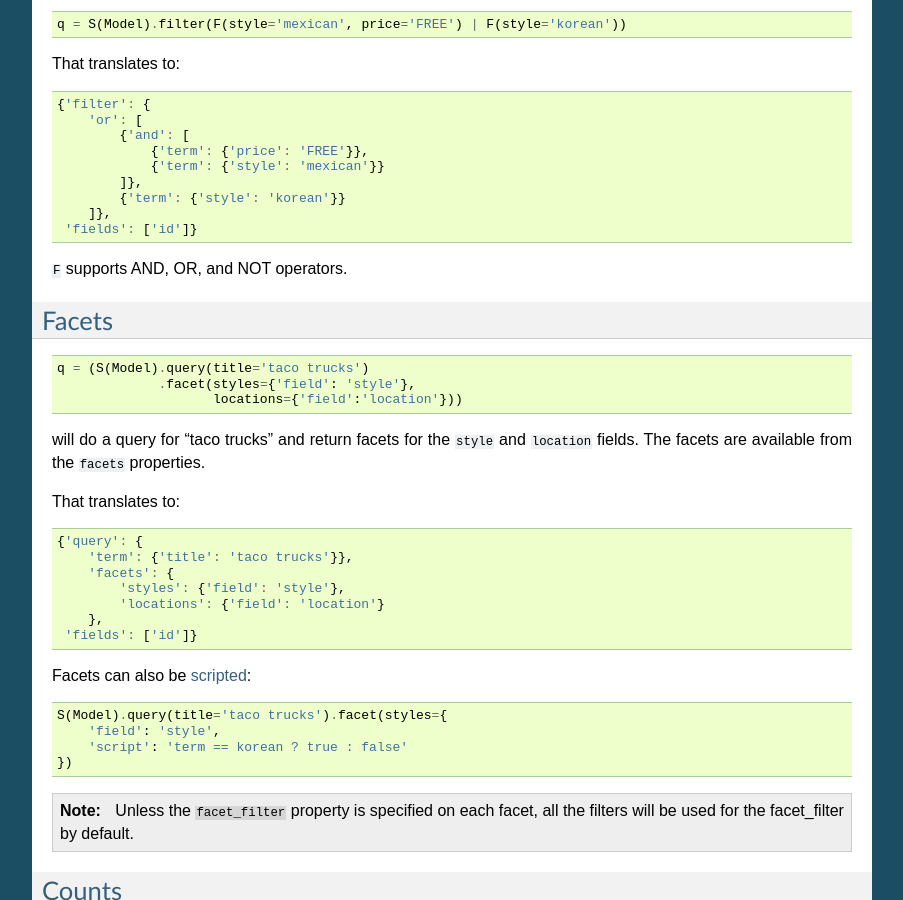
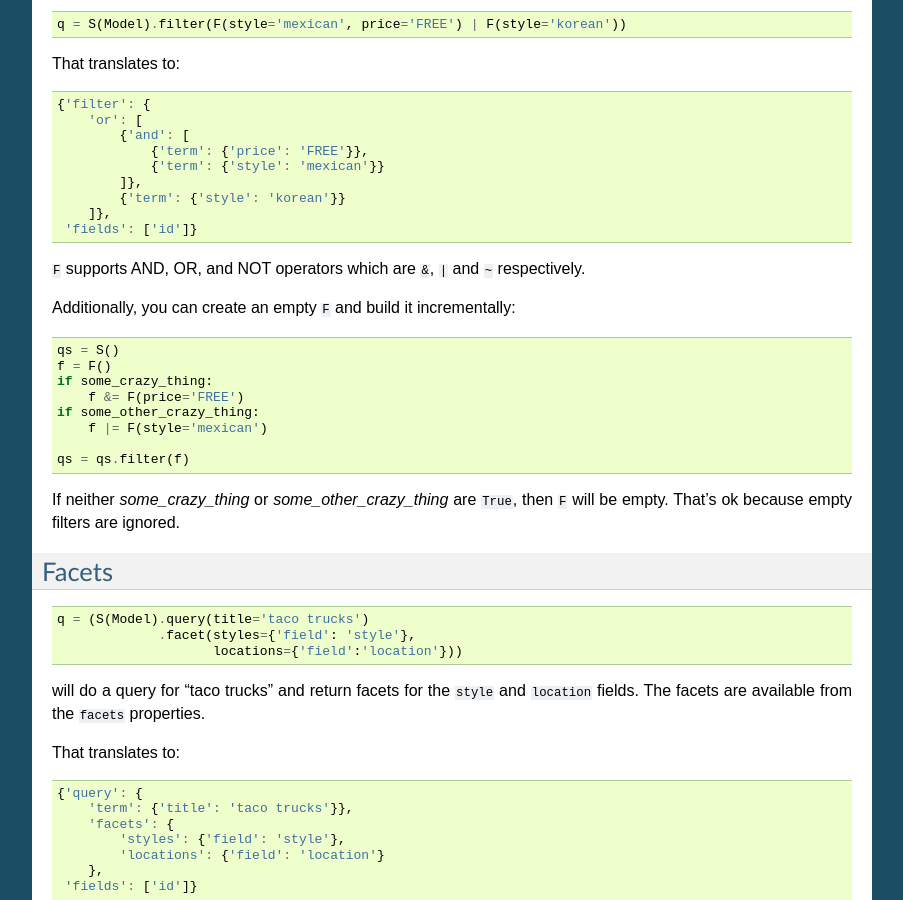
Before and after one commit to mozilla/elasticutils, a Sphinx documentation site: the page built from docs/queries.rst, in a window 1280 px wide and 900 px high, scrolled down 4279 px. Shown: the whole window, without its empty margins (198-1101 px from the left). Built offline with Sphinx 7.4.7, drawn with Linux system fonts in a browser that asks for light colours; the version number is read from the project's files by our own code.

Commit message:
Tweak F so that it allows for F()
This is something I implemented in the sumo branch to allow for an empty
F. It makes it a lot easier to start with an F and add filters depending
on what the user requested and also handle the case where there are
no filters.

e.g.

    f = F()
    f = f | F(tag='awesome')

Prior to this change, that would result in:

    {"or_": [{}, {"tag": "awesome"}]}

which makes ES grumpy and for good reason.

```diff
--- a/docs/index.rst
+++ b/docs/index.rst
@@ -1,8 +1,8 @@
+.. _project-details:
+
 ============
 ElasticUtils
 ============
-
-.. _project-details:
 
 ElasticUtils is a Python library that gives you a Django queryset-like
 API for `elasticsearch <http://elasticsearch.org/>`_ as well as some
--- a/docs/queries.rst
+++ b/docs/queries.rst
@@ -312,7 +312,26 @@ That translates to:
     'fields': ['id']}
 
 
-``F`` supports AND, OR, and NOT operators.
+``F`` supports AND, OR, and NOT operators which are ``&``, ``|`` and
+``~`` respectively.
+
+Additionally, you can create an empty ``F`` and build it
+incrementally:
+
+.. code-block:: python
+
+    qs = S()
+    f = F()
+    if some_crazy_thing:
+        f &= F(price='FREE')
+    if some_other_crazy_thing:
+        f |= F(style='mexican')
+
+    qs = qs.filter(f)
+
+If neither `some_crazy_thing` or `some_other_crazy_thing` are
+``True``, then ``F`` will be empty. That's ok because empty filters
+are ignored.
 
 
 Facets
```
Also changed, not shown: elasticutils/__init__.py (+8 -3 lines), 1 other file.
